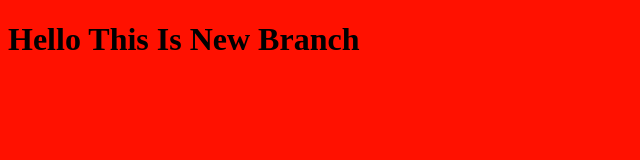
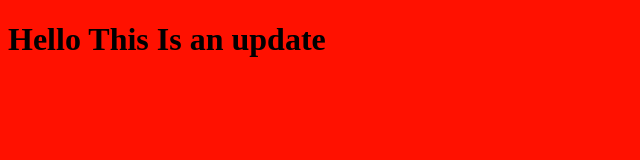
Before and after one commit to oshawkyab/first_project, a plain HTML site: page index.html in a window 1280 px wide. Shown: the whole page, without its empty margins (0-640 px from the left). Drawn offline with Linux system fonts and the light colour scheme.

Commit message:
update new content

```diff
--- a/index.html
+++ b/index.html
@@ -6,7 +6,7 @@
         <title>Document</title>
         <link rel="stylesheet" href="app.css">
     </head>
-    <h1>Hello This Is New Branch</h1>
+    <h1>Hello This Is an update</h1>
         <script src="app.js"></script>
     </body>
 </html>
```
